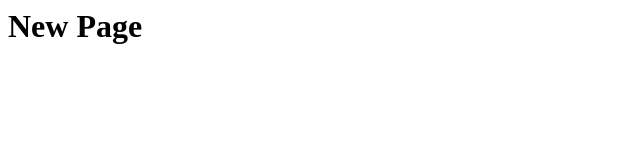
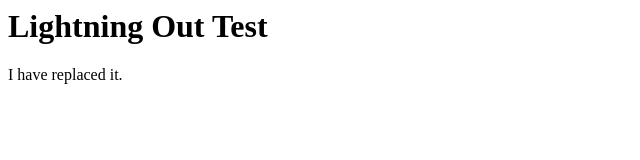
Before and after one commit to kprenger/LightningOutTest, a plain HTML site: page index.html in a window 1280 px wide. Shown: the whole page, without its empty margins (0-640 px from the left). Drawn offline with Linux system fonts and the light colour scheme.

Commit message:
Update index.html

```diff
--- a/index.html
+++ b/index.html
@@ -1 +1,11 @@
-<h1>New Page</h1>
+<script>
+  setTimeout(() => {
+    document.getElementById("replaceMe").innerHTML = "I have replaced it.";
+  }, 2000);
+</script>
+
+<h1>Lightning Out Test</h1>
+
+<div id="replaceMe">
+  This will be replaced.
+</div>
```
